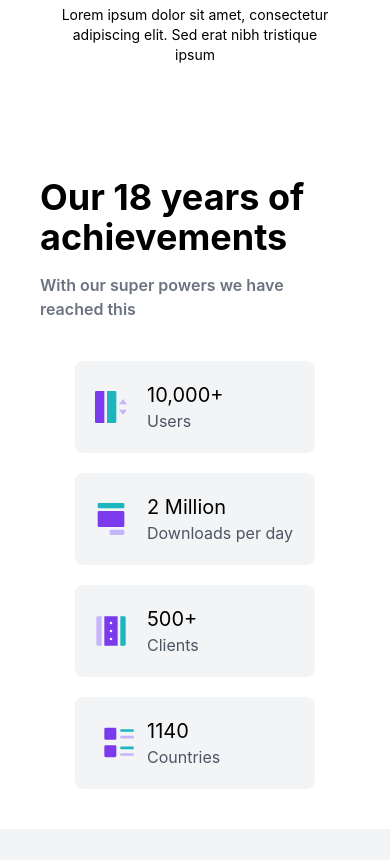
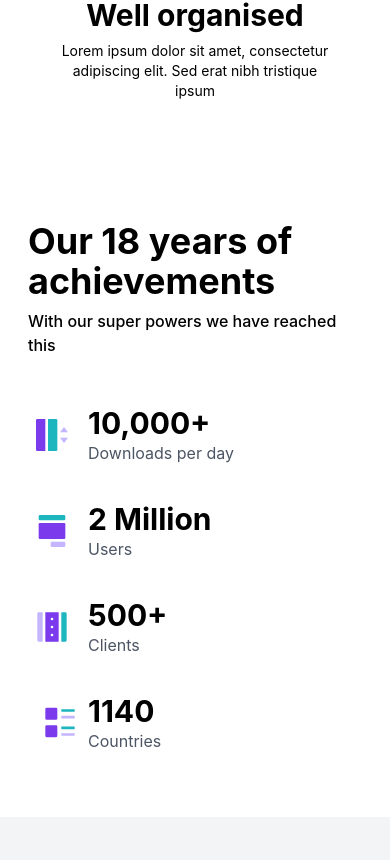
Before and after one commit to Sangarananthan/landify-2.0, a React (Create React App) app: page / in a window 390 px wide. Shown: the part 2224-3084 px from the top of the page. Built offline with nearby package versions, Linux system fonts and the light colour scheme.

Commit message:
Responsive Metrics

```diff
--- a/src/components/Cards/MetricsCard.jsx
+++ b/src/components/Cards/MetricsCard.jsx
@@ -1,10 +1,10 @@
 const MetricsCard = ({ icon, number, label }) => {
   return (
-    <div className="flex items-center p-5 w-60 lg:w-80 gap-5 bg-gray-100 rounded-lg">
+    <div className="w-full lg:w-72 md:w-80 p-2 flex flex-row items-center gap-5 font-inter">
       <div className="w-8">{icon}</div>
       <div className="flex flex-col">
-        <h1 className="text-xl">{number}</h1>
-        <p className="text-base text-gray-600">{label}</p>
+        <h1 className="text-3xl font-bold">{number}</h1>
+        <p className=" text-gray-600">{label}</p>
       </div>
     </div>
   );
--- a/src/components/pages/Features/Features.jsx
+++ b/src/components/pages/Features/Features.jsx
@@ -46,7 +46,7 @@ const content = [
 
 const Features = () => {
   return (
-    <div className="w-full flex flex-col gap-10 px-5 lg:px-16 md:px-10 py-10 lg:py-20 md:py-16 items-center">
+    <div className="w-full flex flex-col gap-10 px-7 lg:px-16 md:px-10 py-10 lg:py-20 md:py-16 items-center">
       <div className="flex flex-col text-center w-full lg:w-1/2 md:w-2/3">
         <h1 className="text-4xl lg:text-5xl md:text-4xl font-bold mb-2">
           Tailor-made features
--- a/src/components/pages/Metrics/Metrics.jsx
+++ b/src/components/pages/Metrics/Metrics.jsx
@@ -9,12 +9,12 @@ const metrics_content = [
   {
     icon: <RobustIcon />,
     number: "10,000+",
-    label: "Users",
+    label: "Downloads per day",
   },
   {
     icon: <LayoutIcon />,
     number: "2 Million",
-    label: "Downloads per day",
+    label: "Users",
   },
   {
     icon: <ComponentIcon />,
@@ -30,16 +30,16 @@ const metrics_content = [
 
 const Metrics = () => {
   return (
-    <div className="w-full flex flex-col md:flex-row lg:flex-row items-center p-10 lg:p-16 font-inter justify-between ">
-      <div className="flex flex-col items-start mb-10">
-        <h1 className="text-4xl lg:text-5xl mb-4 w-full lg:w-3/5 font-bold">
+    <div className=" w-full flex flex-col lg:flex-row md:flex-col px-7 lg:px-12 md:px-7 h-1/3 py-12 lg:py-10 mb-2 gap-7">
+      <div className="flex flex-col items-start w-full lg:w-1/2 md:full">
+        <h1 className="text-4xl lg:text-6xl md:text-5xl font-bold mb-2 lg:mb-4 md:mb-3">
           Our 18 years of achievements
         </h1>
-        <p className="text-base lg:text-lg text-gray-500 font-semibold">
+        <p className="mb-3 lg:mb-6 md:mb-6 text-1xl font-medium">
           With our super powers we have reached this
         </p>
       </div>
-      <div className="flex flex-wrap gap-5 justify-center w-full lg:w-1/2">
+      <div className="flex flex-wrap gap-5 w-full lg:w-1/2">
         {metrics_content.map((card, index) => (
           <MetricsCard
             key={index}
```
